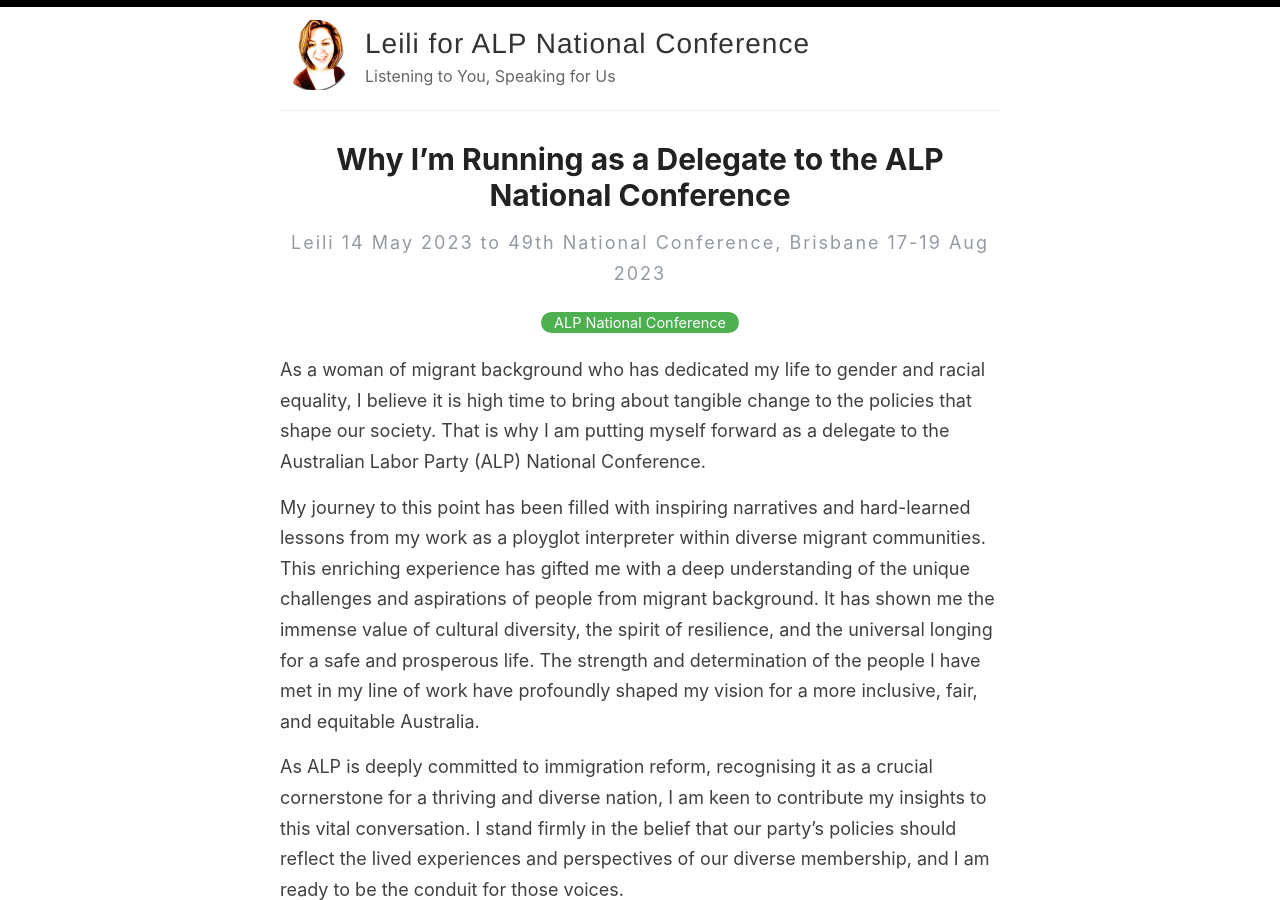
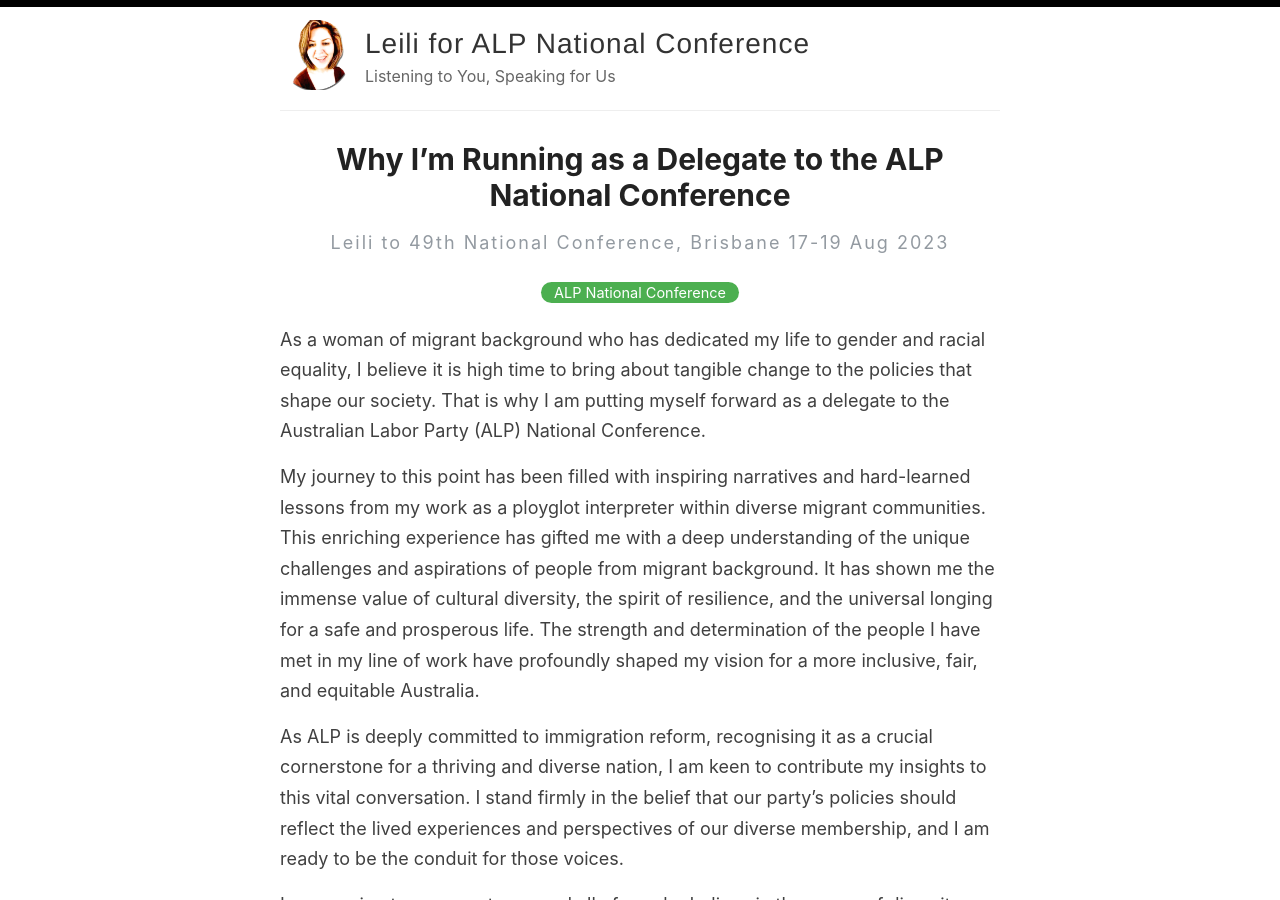
Before and after one commit to lilyforlabor/lilyforlabor.github.io, a Jekyll site: the page built from _posts/2023-05-14-why.md, in a window 1280 px wide and 900 px high. Built offline with Jekyll 4.4.1, drawn with Linux system fonts in a browser that asks for light colours.

Commit message:
Fixes slogan.

```diff
--- a/_config.yml
+++ b/_config.yml
@@ -8,7 +8,7 @@
 # Name of the author
 author: Leili
 
-slogan: Leili 14 May 2023 to 49th National Conference, Brisbane 17-19 Aug 2023
+slogan: Leili to 49th National Conference, Brisbane 17-19 Aug 2023
 
 # Short bio or description (displayed in the header)
 description: "Listening to You, Speaking for Us"
```
